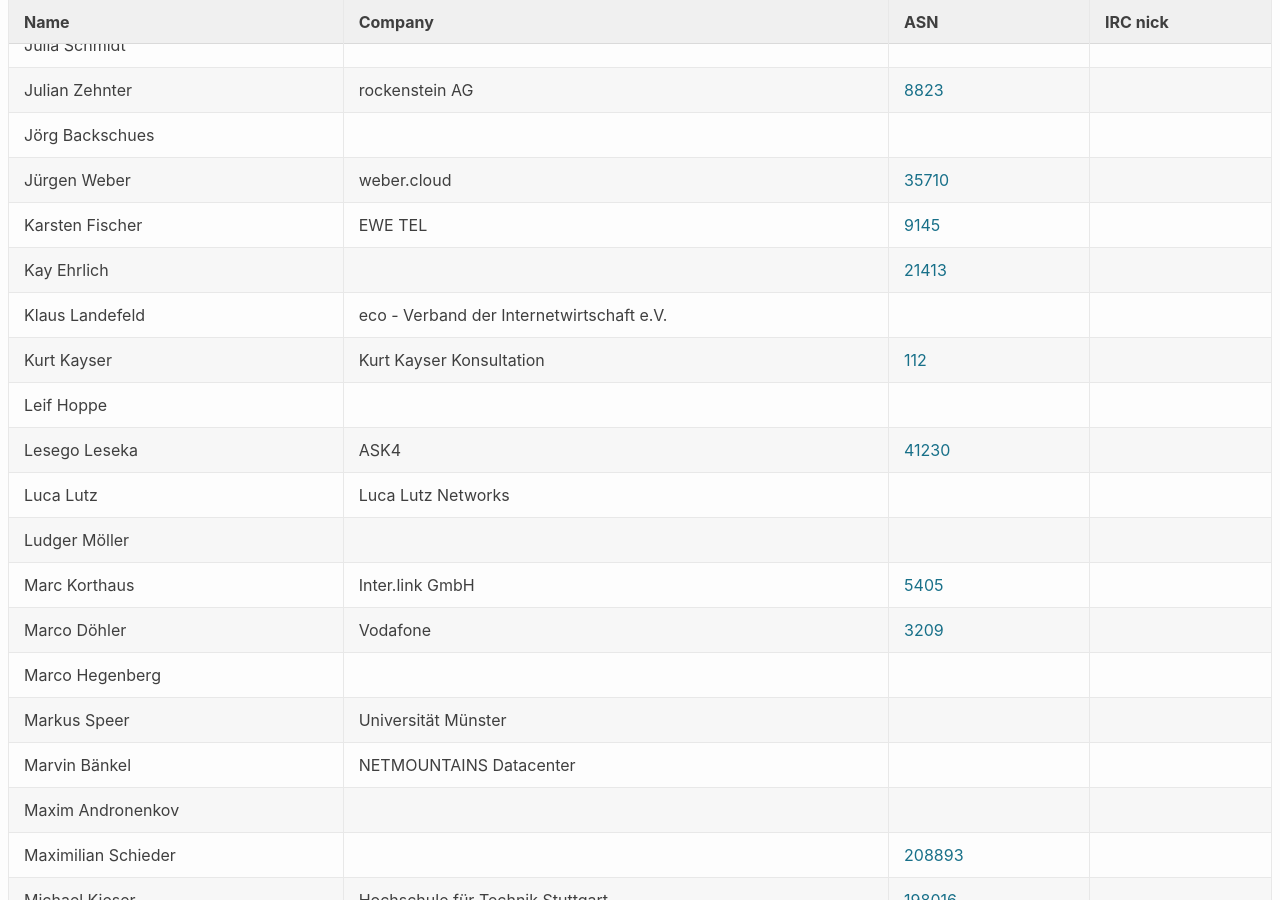
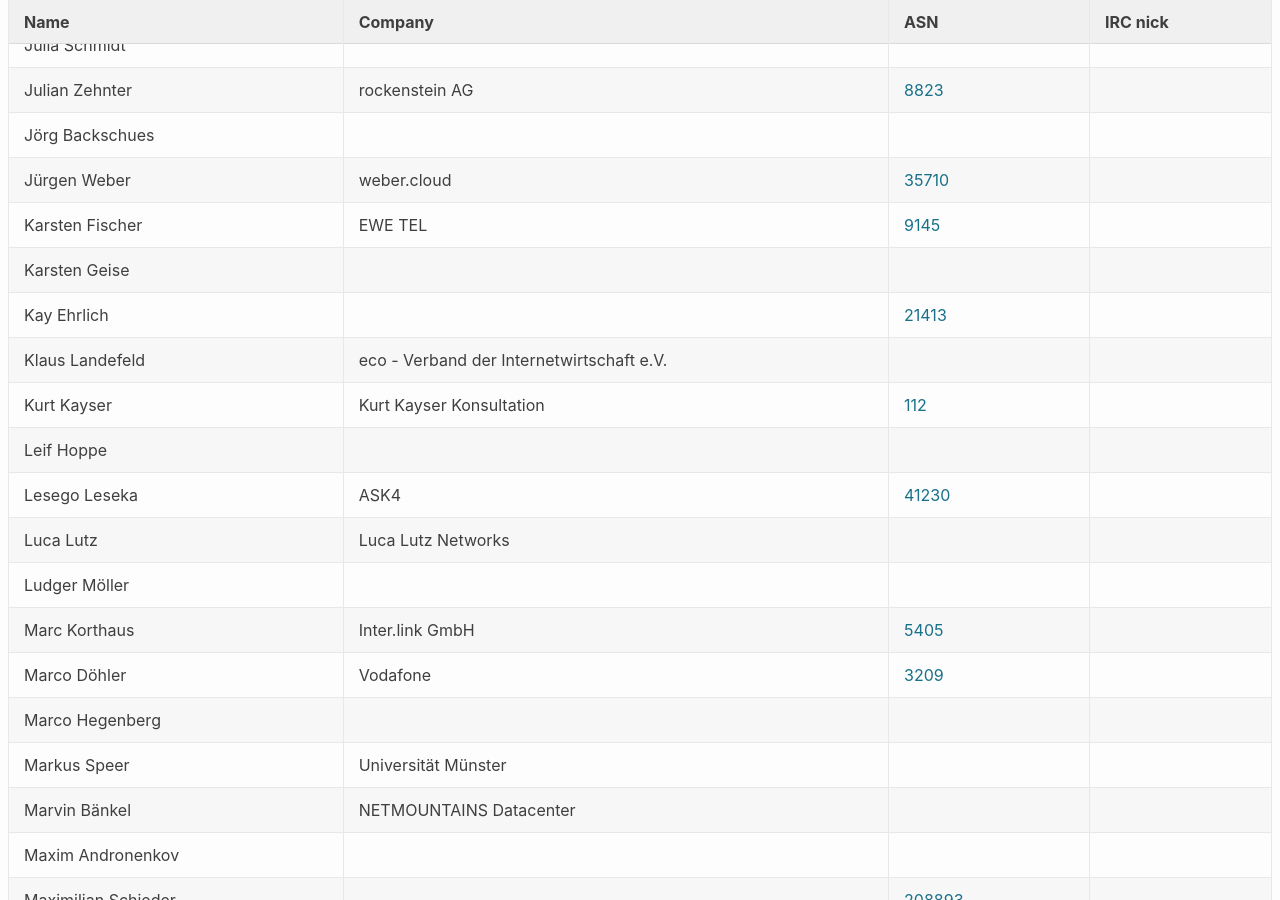
Before and after one commit to denog/pretix-attendeelist, a Jekyll site: the page built from denog15/index.md, in a window 1280 px wide and 900 px high, scrolled down 23154 px. Built offline with Jekyll 4.4.1, drawn with Linux system fonts in a browser that asks for light colours.

Commit message:
Latest data: Fri Nov 17 22:10:28 UTC 2023

```diff
--- a/_data/attendees_denog15_online.json
+++ b/_data/attendees_denog15_online.json
@@ -256,6 +256,12 @@
     "company": "EWE TEL",
     "irc": null,
     "asn": "9145"
+  },
+  {
+    "name": "Karsten Geise",
+    "company": null,
+    "irc": null,
+    "asn": null
   },
   {
     "name": "Kay Ehrlich",
```
